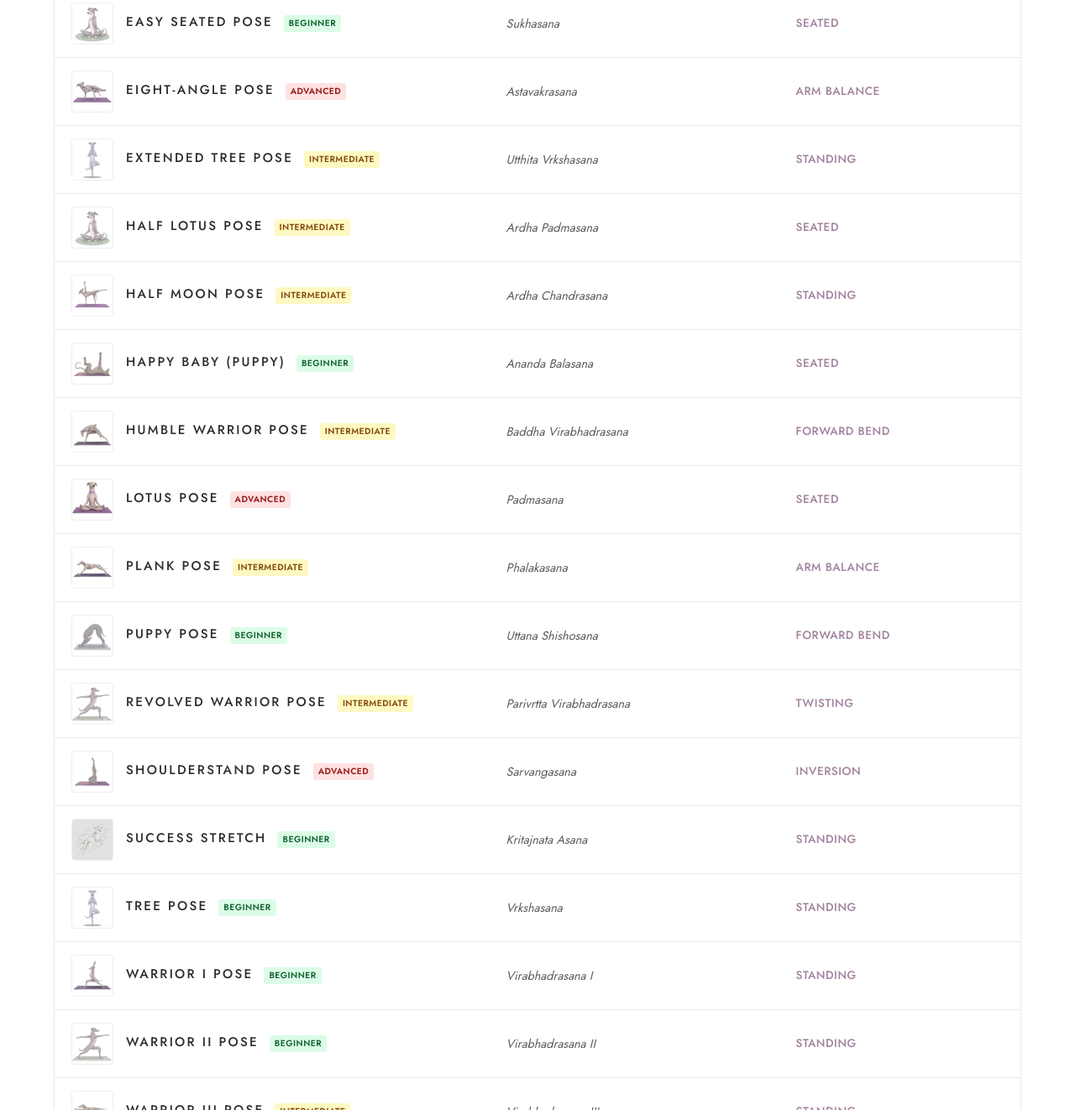
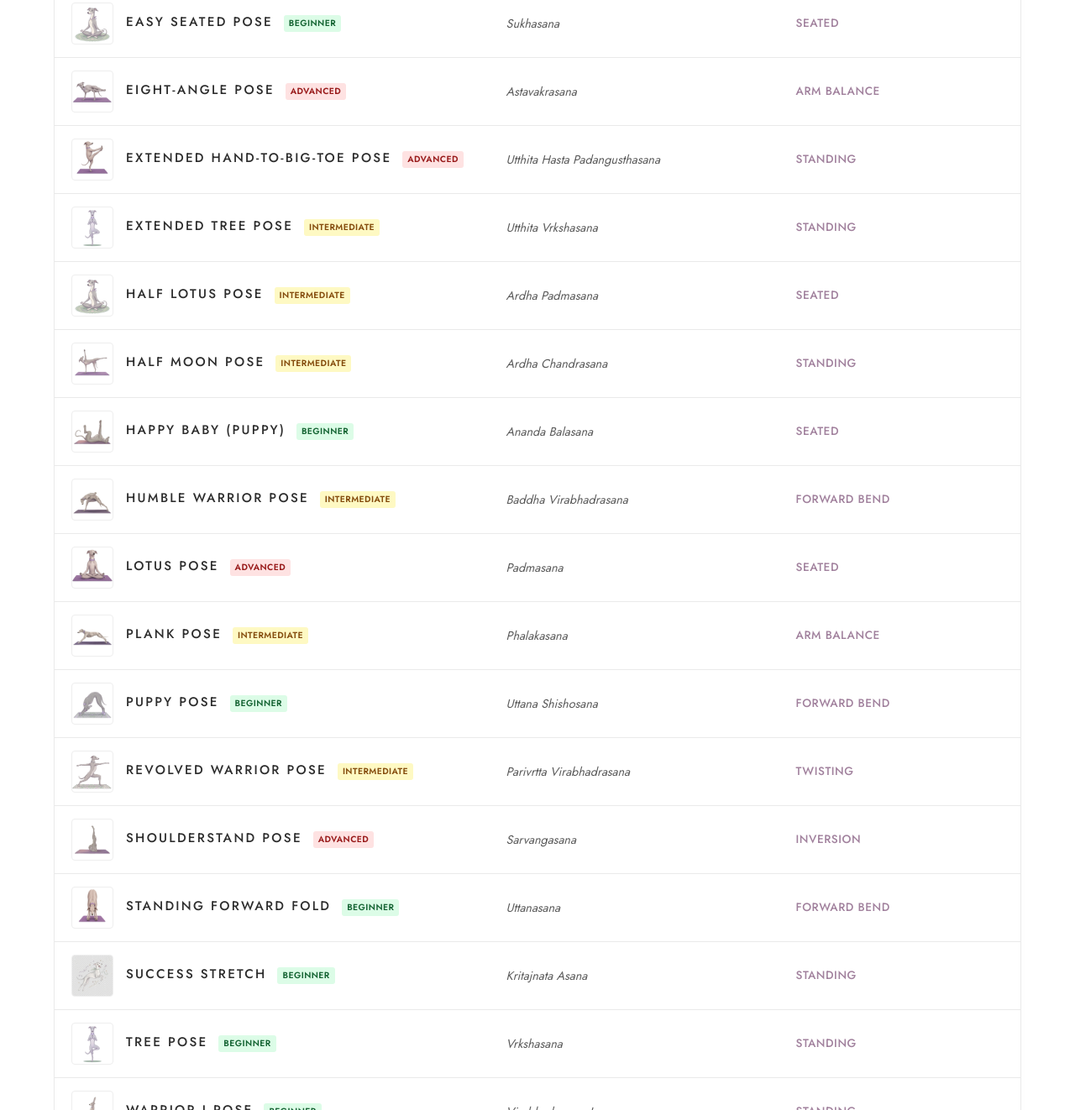
Before and after one commit to Picklemachine/silver-paintbucket-studios, a plain HTML site: page pose-finder.html in a window 1280 px wide. Shown: the part 1128-2450 px from the top of the page at 84% size. Drawn offline with Linux system fonts and the light colour scheme.

Commit message:
feat: Add Extended Hand-to-Big-Toe Pose and Standing Forward Fold

```diff
--- a/pose-finder.html
+++ b/pose-finder.html
@@ -411,6 +411,24 @@
         category: "Forward Bend Yoga Poses",
         benefits: "Gently stretches the hips, thighs, and ankles. Calms the brain and helps relieve stress and fatigue.",
         cues: "Kneel on floor, touch big toes together, and sit on heels. Fold forward, draping torso between thighs, and lay hands flat on the mat."
+      },
+      {
+        name: "Extended Hand-to-Big-Toe Pose",
+        sanskrit: "Utthita Hasta Padangusthasana",
+        image: "assets/yogi_dog_handtobigtoe.png",
+        level: "Advanced",
+        category: "Standing Yoga Poses",
+        benefits: "Stretches the hamstrings, hips, and shoulders. Improves balance, core stability, and mental focus.",
+        cues: "Stand tall on one foot. Lift the other leg and grasp the big toe with your fingers, extending the leg forward while keeping the spine long."
+      },
+      {
+        name: "Standing Forward Fold",
+        sanskrit: "Uttanasana",
+        image: "assets/yogi_dog_standingforwardfold.png",
+        level: "Beginner",
+        category: "Forward Bend Yoga Poses",
+        benefits: "Stretches the hamstrings, calves, and hips. Calms the mind and helps relieve stress.",
+        cues: "Stand with feet hip-width apart. Hinge at hips and fold forward, letting head hang heavy. Grasp your big toes or rest hands on the mat."
       }
     ];
 
```
Also changed, not shown: postures.html (+18 -0 lines), assets/yogi_dog_handtobigtoe.png (added), assets/yogi_dog_standingforwardfold.png (added).
